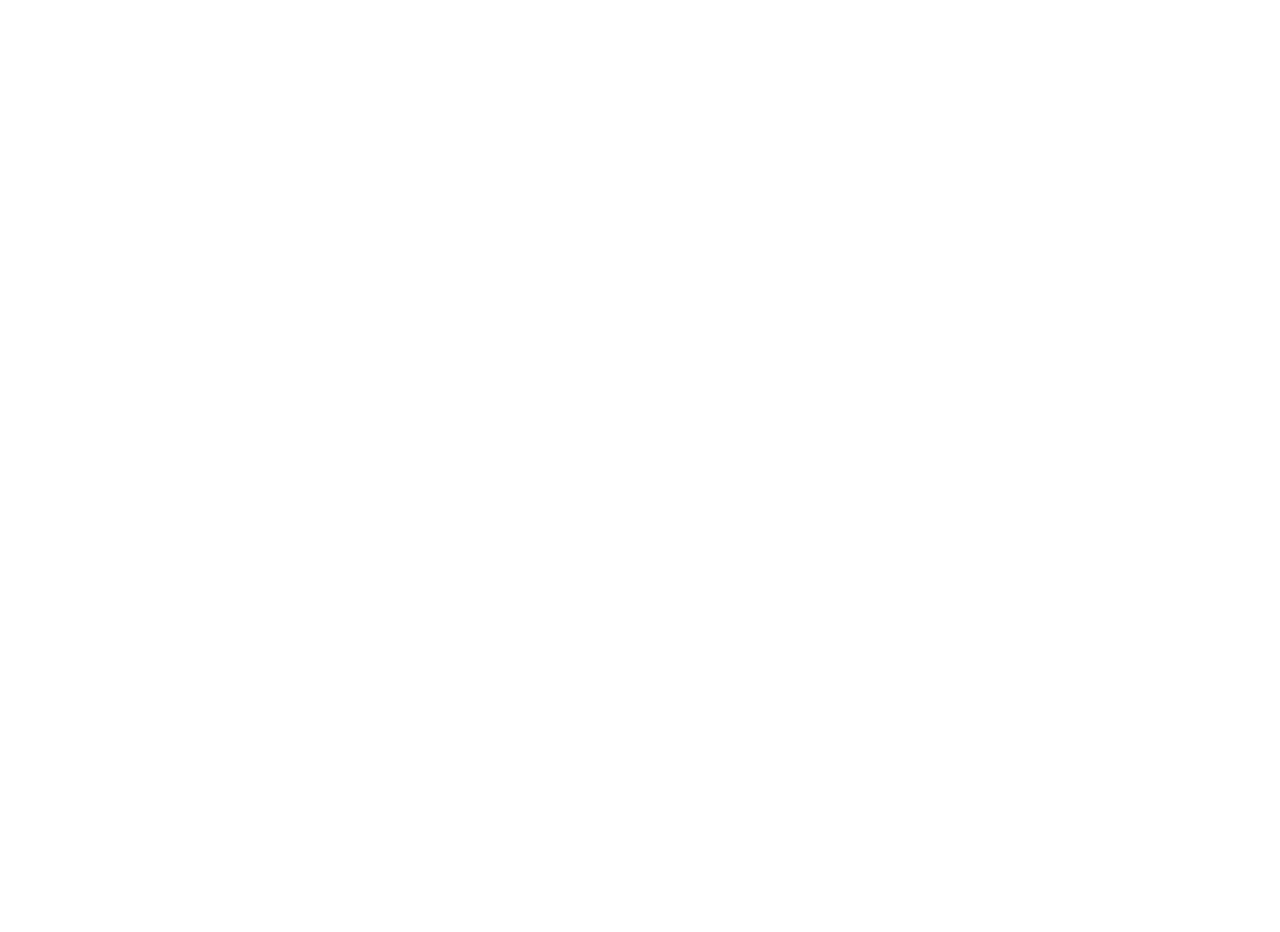
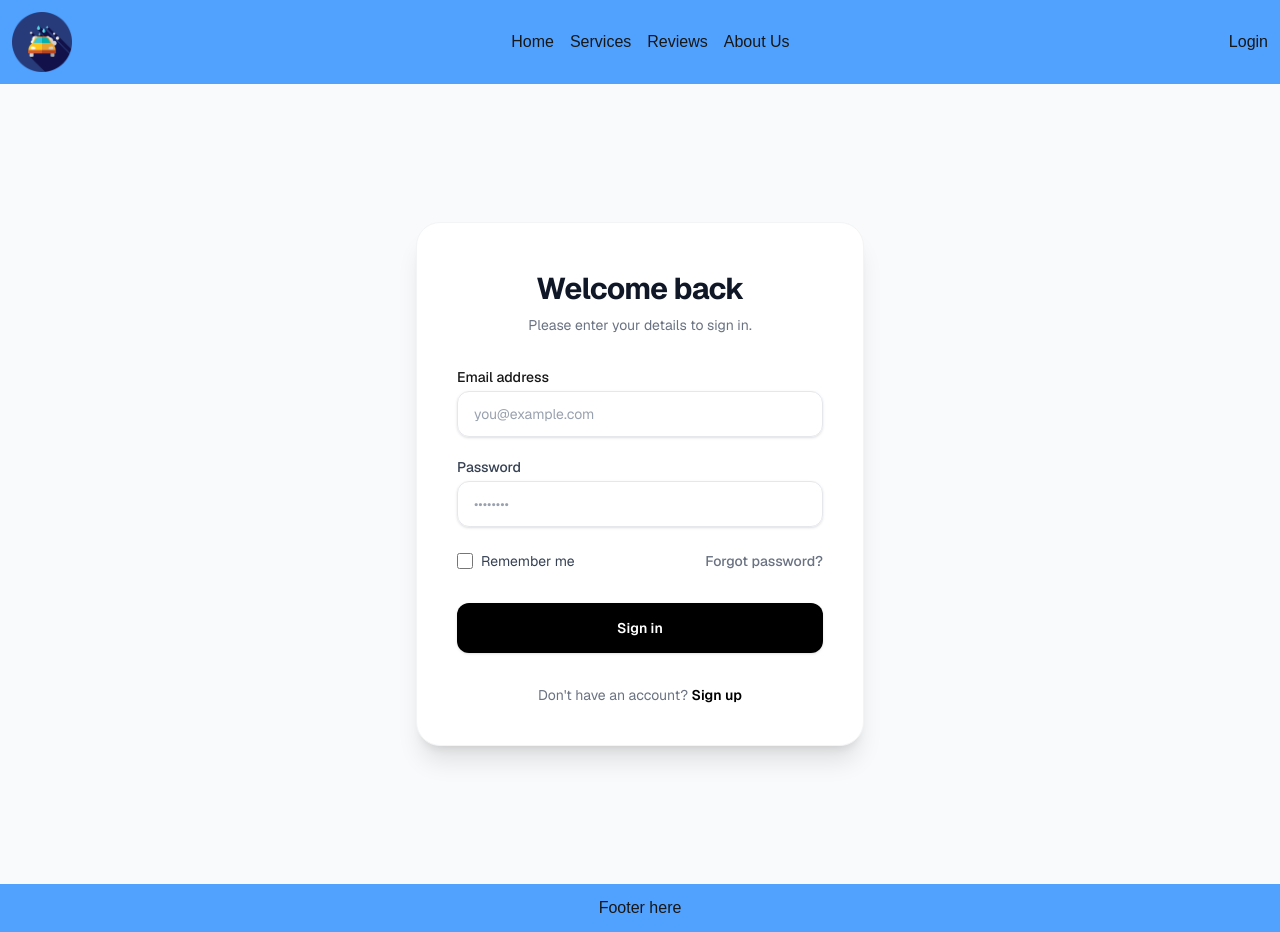
Before and after one commit to jamal-uddin-asif/Car-Cleanify-Next, a Next.js app: page /login in a window 1280 px wide. Before the commit this address had no page. Before the commit the page ends 800 px from the top, so only its background shows below. Built offline with nearby package versions, Linux system fonts and the light colour scheme.

Commit message:
Login page created

```diff
--- a/src/app/(withCommonLayout)/layout.jsx
+++ b/src/app/(withCommonLayout)/layout.jsx
@@ -6,7 +6,7 @@
   return (
     <div>
       <Navber />
-      Commonlayout
+
       {children}
       <Footer />
     </div>
--- /dev/null
+++ b/src/app/(withCommonLayout)/login/page.jsx
@@ -0,0 +1,115 @@
+"use client";
+
+import React, { useState } from "react";
+import Link from "next/link"; // Assuming you might want to link to a signup page
+
+export default function LoginPage() {
+
+  const handleLogin = (e) => {
+    e.preventDefault();
+    const form = e.target
+    const email = form.email.value
+    const password = form.password.value
+    // Ekhane apnar login authentication logic boshaben (e.g., Firebase, NextAuth)
+    console.log("Login Attempt:", { email, password });
+
+  };
+
+  return (
+    <div className="min-h-screen flex items-center justify-center bg-gray-50 px-4 sm:px-6 lg:px-8 font-sans">
+      <div className="max-w-md w-full space-y-8 bg-white p-10 rounded-3xl shadow-xl border border-gray-100">
+
+        {/* Header Section */}
+        <div className="text-center">
+          <h2 className="mt-2 text-3xl font-bold text-gray-900 tracking-tight">
+            Welcome back
+          </h2>
+          <p className="mt-2 text-sm text-gray-500">
+            Please enter your details to sign in.
+          </p>
+        </div>
+
+        {/* Login Form */}
+        <form className="mt-8 space-y-6" onSubmit={handleLogin}>
+          <div className="space-y-5">
+
+            {/* Email Input */}
+            <div>
+              <label htmlFor="email" className="block text-sm font-medium mb-1">
+                Email address
+              </label>
+              <input
+                id="email"
+                name="email"
+                type="email"
+                autoComplete="email"
+                required
+
+
+                className="appearance-none block w-full px-4 py-3 border border-gray-200 rounded-xl shadow-sm placeholder-gray-400 focus:outline-none focus:ring-2 focus:ring-black focus:border-black transition-all duration-200 sm:text-sm"
+                placeholder="you@example.com"
+              />
+            </div>
+
+            {/* Password Input */}
+            <div>
+              <label htmlFor="password" className="block text-sm font-medium text-gray-700 mb-1">
+                Password
+              </label>
+              <input
+                id="password"
+                name="password"
+                type="password"
+                autoComplete="current-password"
+                required
+
+
+                className="appearance-none block w-full px-4 py-3 border border-gray-200 rounded-xl shadow-sm placeholder-gray-400 focus:outline-none focus:ring-2 focus:ring-black focus:border-black transition-all duration-200 sm:text-sm"
+                placeholder="••••••••"
+              />
+            </div>
+          </div>
+
+          {/* Remember Me & Forgot Password */}
+          <div className="flex items-center justify-between mt-4">
+            <div className="flex items-center">
+              <input
+                id="remember-me"
+                name="remember-me"
+                type="checkbox"
+                className="h-4 w-4 text-black focus:ring-black border-gray-300 rounded cursor-pointer transition-colors"
+              />
+              <label htmlFor="remember-me" className="ml-2 block text-sm text-gray-700 cursor-pointer">
+                Remember me
+              </label>
+            </div>
+
+            <div className="text-sm">
+              <a href="#" className="font-medium text-gray-500 hover:text-black transition-colors">
+                Forgot password?
+              </a>
+            </div>
+          </div>
+
+          {/* Submit Button */}
+          <div className="pt-2">
+            <button
+              type="submit"
+              className="w-full flex justify-center py-3.5 px-4 border border-transparent rounded-xl shadow-sm text-sm font-semibold text-white bg-black hover:bg-gray-800 focus:outline-none focus:ring-2 focus:ring-offset-2 focus:ring-black transition-all duration-200 active:scale-[0.98]"
+            >
+              Sign in
+            </button>
+          </div>
+        </form>
+
+        {/* Footer / Sign Up */}
+        <p className="mt-8 text-center text-sm text-gray-500">
+          Don't have an account?{' '}
+          <a href="#" className="font-semibold text-black hover:underline transition-all">
+            Sign up
+          </a>
+        </p>
+      </div>
+    </div>
+  );
+}
--- a/src/app/(withCommonLayout)/services/_components/ServiceSerching.jsx
+++ b/src/app/(withCommonLayout)/services/_components/ServiceSerching.jsx
@@ -15,7 +15,7 @@
 
         e.preventDefault()
         const searchText = e.target.search.value.trim()
-        const params=new URLSearchParams(searchParams)
+        const params= new URLSearchParams(searchParams)
         if(searchText){
             params.set('searchTerm', searchText)
         }else{
@@ -23,7 +23,7 @@
         }
         console.log(params)
 
-        router.push(`${pathname}?${params}`)
+        router.push(`${pathname}?${params.toString()}`)
 
     }
   return (
--- a/src/app/layout.jsx
+++ b/src/app/layout.jsx
@@ -1,6 +1,7 @@
 import { Geist, Geist_Mono } from "next/font/google";
 import "./globals.css";
 import Providers from "@/lib/providers";
+
 
 const geistSans = Geist({
   variable: "--font-geist-sans",
@@ -24,7 +25,9 @@
       className={`${geistSans.variable} ${geistMono.variable} h-full antialiased`}
     >
       <body className="min-h-full flex flex-col">
-        <Providers>{children}</Providers>
+        <Providers>
+          {children}
+          </Providers>
       </body>
     </html>
   );
--- a/src/components/shared/Navber.jsx
+++ b/src/components/shared/Navber.jsx
@@ -1,10 +1,14 @@
+'use client'
 import Image from "next/image";
 import Link from "next/link";
-import React from "react";
+import React, { use } from "react";
 import logo from './../../../public/assets/img/logo.png'
 import Container from "./Container";
+import { UserContext } from "@/context/user.context";
 
 const Navber = () => {
+  const {user, setUser} = use(UserContext)
+
   return (
 <div className="bg-blue-400">
     <Container>
@@ -19,7 +23,10 @@
         <Link href={'/about-us'}>About Us</Link>
       </div>
       <div>
-        <button>Login</button>
+        {
+          user? <Link href={'/dashboard'}>Dashboard</Link> : <Link href={'/login'}>Login</Link>
+        }
+
       </div>
     </div>
       </Container>
--- a/src/context/booking.context.jsx
+++ b/src/context/booking.context.jsx
@@ -3,7 +3,7 @@
 
 const BookingContext = createContext(null);
 
-const BookingContextProvider = ({ Children }) => {
+const BookingContextProvider = ({ children }) => {
 
 const [booking, setBooking] = useState(null)
 
@@ -11,7 +11,7 @@
     booking,
     setBooking,
   };
-  return <BookingContext value={value}>{Children}</BookingContext>;
+  return <BookingContext value={value}>{children}</BookingContext>;
 };
 
 export default BookingContextProvider;
--- a/src/context/user.context.jsx
+++ b/src/context/user.context.jsx
@@ -1,8 +1,8 @@
 "use client";
-import React, { Children, createContext, useState } from "react";
+import React, { createContext, useState } from "react";
 
-const UserContext = createContext(null);
-const UserContextProvider = ({ Children }) => {
+export const UserContext = createContext(null);
+const UserContextProvider = ({ children }) => {
 
 const [user, setUser] = useState(null)
 
@@ -10,7 +10,8 @@
     user,
     setUser,
   };
-  return <UserContext value={value}>{Children}</UserContext>;
+
+  return <UserContext value={value}>{children}</UserContext>;
 };
 
 export default UserContextProvider;
--- a/src/lib/providers/index.js
+++ b/src/lib/providers/index.js
@@ -1,3 +1,4 @@
+'use client'
 import BookingContextProvider from "@/context/booking.context";
 import UserContextProvider from "@/context/user.context";
 import React from "react";
```
